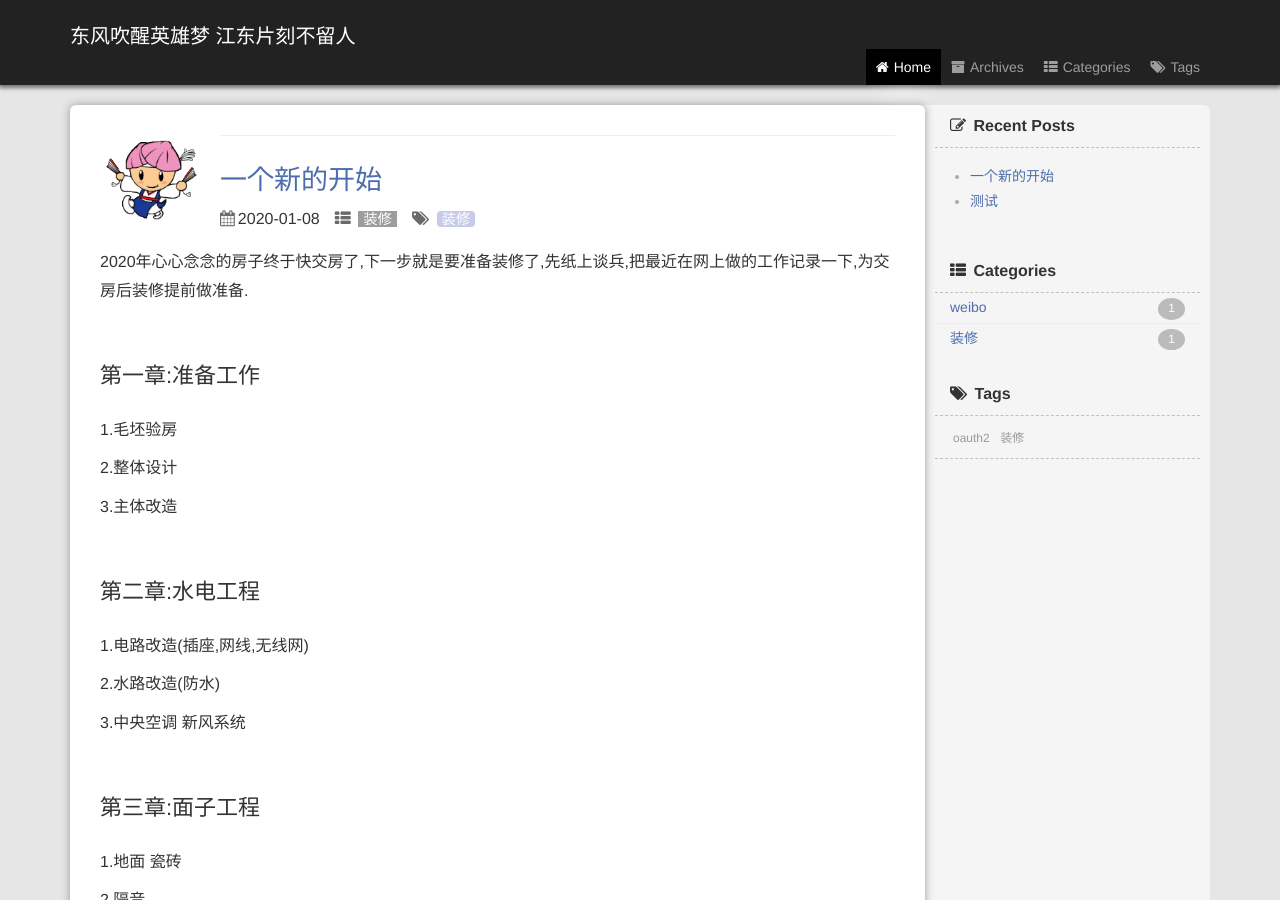
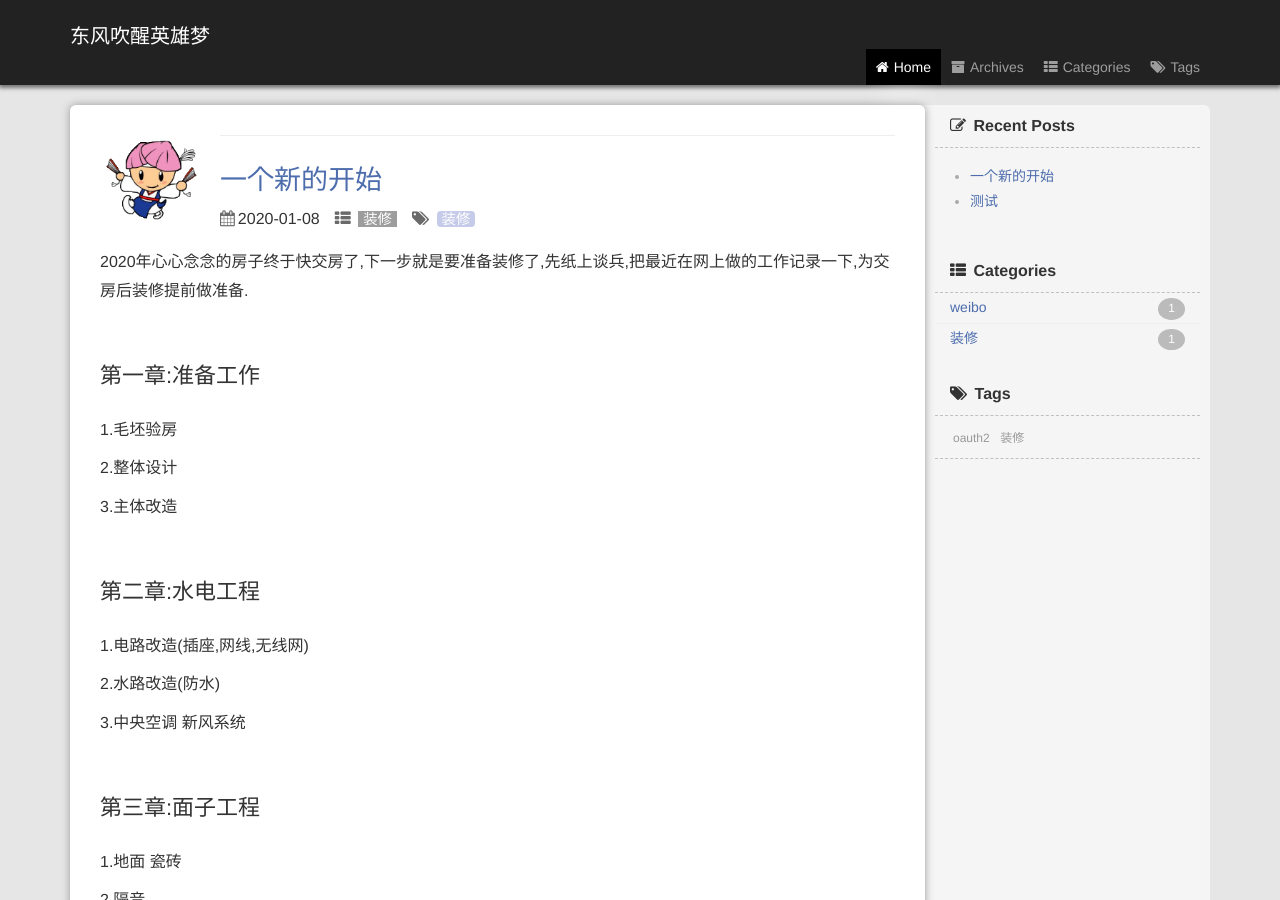
Before and after one commit to wuming0108/wuming0108.github.io, a Jekyll site: the page built from index.html, in a window 1280 px wide and 900 px high. Built offline with Jekyll 4.4.1, drawn with Linux system fonts in a browser that asks for light colours; the list of posts is cut into pages by our own code; comment, search, counter and statistics services are not loaded; a style sheet for code colours, icons or effects is not loaded.

Commit message:
标题修改

```diff
--- a/_config.yml
+++ b/_config.yml
@@ -6,7 +6,7 @@
 # 'jekyll serve'. If you change this file, please restart the server process.
 
 # Site settings
-title: 东风吹醒英雄梦 江东片刻不留人
+title: 东风吹醒英雄梦
 brief-intro: ""
 #baseurl: "" # the subpath of your site, e.g. /blog
 #url: "https://wuming0108.github.io" # the base hostname & protocol for your site
```
Also changed, not shown: README.md.
